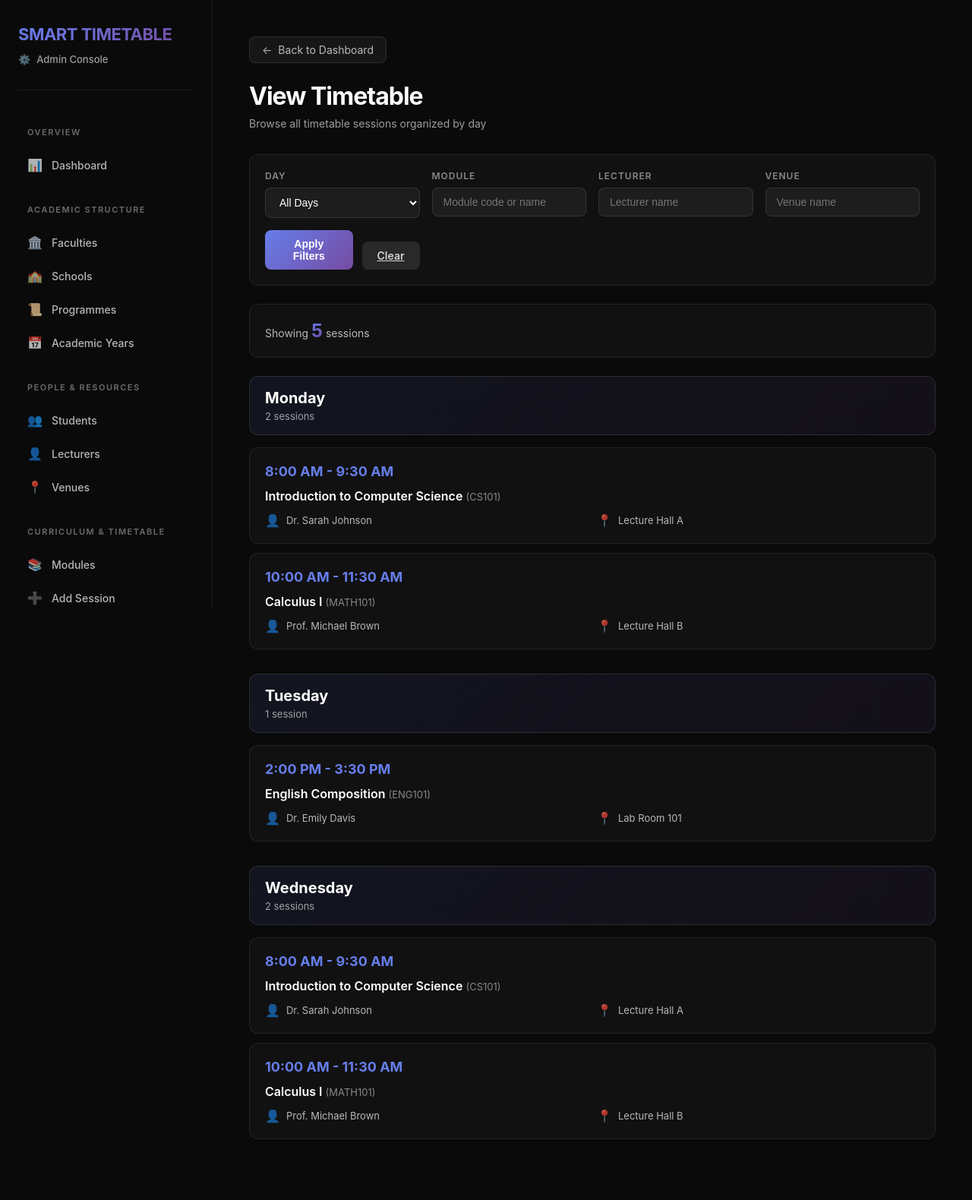
After one commit to ReginalThembaubisi/smart-timetable-system, a PHP site: page /view_timetable.php in a window 1280 px wide. The commit adds this page. Shown: the whole page at 76% size. Run offline with PHP 8.4, Linux system fonts and the light colour scheme; the visitor is signed in with stand-in values (Sample User, id 1); data comes from the database, SQL or seed files in the repository.

Commit message:
Add: View Timetable page - displays all sessions organized by day with filters

```diff
--- a/dashboard.php
+++ b/dashboard.php
@@ -396,7 +396,7 @@ $stats = [
                     <a href="admin/modules.php"><i>📚</i> Modules</a>
                     <a href="admin/timetable.php"><i>➕</i> Add Session</a>
                     <a href="timetable_editor.php"><i>✏️</i> Edit Sessions</a>
-                    <a href="#"><i>📋</i> View Timetable</a>
+                    <a href="view_timetable.php"><i>📋</i> View Timetable</a>
                     <a href="timetable_pdf_parser.php"><i>📤</i> Upload Timetable</a>
                     <a href="admin/exams.php"><i>📆</i> Exam Timetables</a>
                 </nav>
@@ -459,7 +459,7 @@ $stats = [
                         <h4>Add Module</h4>
                         <p>Create new modules</p>
                     </a>
-                    <a href="#" class="action-card">
+                    <a href="view_timetable.php" class="action-card">
                         <span class="action-card-icon">📋</span>
                         <h4>View Timetable</h4>
                         <p>See full schedule</p>
--- /dev/null
+++ b/view_timetable.php
@@ -0,0 +1,574 @@
+<?php
+session_start();
+if (!isset($_SESSION['admin_logged_in'])) {
+    header('Location: admin/login.php');
+    exit;
+}
+
+require_once 'admin/config.php';
+
+$pdo = new PDO("mysql:host=localhost;dbname=smart_timetable", "root", "");
+$pdo->setAttribute(PDO::ATTR_ERRMODE, PDO::ERRMODE_EXCEPTION);
+
+// Get filter values
+$dayFilter = $_GET['day'] ?? '';
+$moduleFilter = $_GET['module'] ?? '';
+$lecturerFilter = $_GET['lecturer'] ?? '';
+$venueFilter = $_GET['venue'] ?? '';
+
+// Build query
+$query = "
+    SELECT s.*, m.module_code, m.module_name, l.lecturer_name, v.venue_name
+    FROM sessions s
+    LEFT JOIN modules m ON s.module_id = m.module_id
+    LEFT JOIN lecturers l ON s.lecturer_id = l.lecturer_id
+    LEFT JOIN venues v ON s.venue_id = v.venue_id
+    WHERE 1=1
+";
+
+$params = [];
+
+if ($dayFilter) {
+    $query .= " AND s.day_of_week = ?";
+    $params[] = $dayFilter;
+}
+
+if ($moduleFilter) {
+    $query .= " AND (m.module_code LIKE ? OR m.module_name LIKE ?)";
+    $searchTerm = "%{$moduleFilter}%";
+    $params[] = $searchTerm;
+    $params[] = $searchTerm;
+}
+
+if ($lecturerFilter) {
+    $query .= " AND l.lecturer_name LIKE ?";
+    $params[] = "%{$lecturerFilter}%";
+}
+
+if ($venueFilter) {
+    $query .= " AND v.venue_name LIKE ?";
+    $params[] = "%{$venueFilter}%";
+}
+
+$query .= " ORDER BY
+    CASE s.day_of_week
+        WHEN 'Monday' THEN 1
+        WHEN 'Tuesday' THEN 2
+        WHEN 'Wednesday' THEN 3
+        WHEN 'Thursday' THEN 4
+        WHEN 'Friday' THEN 5
+        WHEN 'Saturday' THEN 6
+        WHEN 'Sunday' THEN 7
+        ELSE 8
+    END,
+    s.start_time";
+
+$stmt = $pdo->prepare($query);
+$stmt->execute($params);
+$sessions = $stmt->fetchAll(PDO::FETCH_ASSOC);
+
+// Get unique values for filters
+$days = $pdo->query("SELECT DISTINCT day_of_week FROM sessions ORDER BY day_of_week")->fetchAll(PDO::FETCH_COLUMN);
+$modules = $pdo->query("SELECT DISTINCT module_code FROM modules ORDER BY module_code")->fetchAll(PDO::FETCH_COLUMN);
+$lecturers = $pdo->query("SELECT DISTINCT lecturer_name FROM lecturers WHERE lecturer_name IS NOT NULL ORDER BY lecturer_name")->fetchAll(PDO::FETCH_COLUMN);
+$venues = $pdo->query("SELECT DISTINCT venue_name FROM venues WHERE venue_name IS NOT NULL ORDER BY venue_name")->fetchAll(PDO::FETCH_COLUMN);
+
+// Group sessions by day
+$sessionsByDay = [];
+foreach ($sessions as $session) {
+    $day = $session['day_of_week'] ?? 'Unknown';
+    if (!isset($sessionsByDay[$day])) {
+        $sessionsByDay[$day] = [];
+    }
+    $sessionsByDay[$day][] = $session;
+}
+
+$totalSessions = count($sessions);
+?>
+<!DOCTYPE html>
+<html lang="en">
+<head>
+    <meta charset="UTF-8">
+    <meta name="viewport" content="width=device-width, initial-scale=1.0">
+    <title>View Timetable - Smart Timetable</title>
+    <style>
+        * { margin: 0; padding: 0; box-sizing: border-box; }
+        body {
+            font-family: 'Inter', -apple-system, BlinkMacSystemFont, 'Segoe UI', sans-serif;
+            background: #0a0a0a;
+            color: #ffffff;
+            min-height: 100vh;
+            overflow-x: hidden;
+        }
+        .container { display: flex; min-height: 100vh; }
+
+        /* Sidebar - Same as dashboard */
+        .sidebar {
+            width: 280px;
+            background: #0a0a0a;
+            padding: 32px 24px;
+            border-right: 1px solid rgba(255,255,255,0.08);
+            position: fixed;
+            height: 100vh;
+            overflow-y: auto;
+        }
+        .sidebar::-webkit-scrollbar { width: 6px; }
+        .sidebar::-webkit-scrollbar-track { background: transparent; }
+        .sidebar::-webkit-scrollbar-thumb { background: rgba(255,255,255,0.1); border-radius: 3px; }
+
+        .sidebar-header {
+            margin-bottom: 48px;
+            padding-bottom: 24px;
+            border-bottom: 1px solid rgba(255,255,255,0.08);
+        }
+        .sidebar-header h1 {
+            font-size: 22px;
+            font-weight: 700;
+            background: linear-gradient(135deg, #667eea 0%, #764ba2 100%);
+            -webkit-background-clip: text;
+            -webkit-text-fill-color: transparent;
+            margin-bottom: 12px;
+            letter-spacing: -0.5px;
+        }
+        .admin-console {
+            display: flex;
+            align-items: center;
+            gap: 8px;
+            color: rgba(255,255,255,0.6);
+            font-size: 13px;
+            margin-bottom: 8px;
+            font-weight: 500;
+        }
+        .sidebar-section {
+            margin-bottom: 32px;
+        }
+        .sidebar-section-title {
+            font-size: 11px;
+            text-transform: uppercase;
+            letter-spacing: 1.5px;
+            color: rgba(255,255,255,0.4);
+            margin-bottom: 16px;
+            padding: 0 12px;
+            font-weight: 600;
+        }
+        .sidebar-nav a {
+            display: flex;
+            align-items: center;
+            padding: 10px 12px;
+            color: rgba(255,255,255,0.7);
+            text-decoration: none;
+            border-radius: 8px;
+            margin-bottom: 4px;
+            transition: all 0.2s ease;
+            font-size: 14px;
+            font-weight: 500;
+        }
+        .sidebar-nav a:hover {
+            background: rgba(102, 126, 234, 0.1);
+            color: #667eea;
+        }
+        .sidebar-nav a.active {
+            background: linear-gradient(135deg, rgba(102, 126, 234, 0.15) 0%, rgba(118, 75, 162, 0.15) 100%);
+            color: #667eea;
+            border-left: 3px solid #667eea;
+        }
+        .sidebar-nav a i {
+            margin-right: 12px;
+            width: 20px;
+            font-style: normal;
+            font-size: 16px;
+        }
+
+        /* Main Content */
+        .main-content {
+            margin-left: 280px;
+            flex: 1;
+            padding: 48px;
+            background: #0a0a0a;
+        }
+
+        .back-btn {
+            display: inline-flex;
+            align-items: center;
+            gap: 8px;
+            color: rgba(255,255,255,0.7);
+            text-decoration: none;
+            font-size: 14px;
+            padding: 8px 16px;
+            background: rgba(255,255,255,0.05);
+            border: 1px solid rgba(255,255,255,0.1);
+            border-radius: 8px;
+            transition: all 0.2s;
+            margin-bottom: 24px;
+        }
+        .back-btn:hover {
+            background: rgba(102, 126, 234, 0.1);
+            border-color: rgba(102, 126, 234, 0.3);
+            color: #667eea;
+        }
+
+        .page-header {
+            margin-bottom: 32px;
+        }
+        .page-header h1 {
+            font-size: 32px;
+            font-weight: 700;
+            margin-bottom: 8px;
+            letter-spacing: -1px;
+        }
+        .page-header p {
+            color: rgba(255,255,255,0.6);
+            font-size: 14px;
+        }
+
+        /* Filters */
+        .filters {
+            background: rgba(255,255,255,0.03);
+            border: 1px solid rgba(255,255,255,0.08);
+            border-radius: 12px;
+            padding: 20px;
+            margin-bottom: 24px;
+            display: grid;
+            grid-template-columns: repeat(auto-fit, minmax(200px, 1fr));
+            gap: 16px;
+        }
+        .filter-group {
+            display: flex;
+            flex-direction: column;
+        }
+        .filter-group label {
+            font-size: 12px;
+            color: rgba(255,255,255,0.5);
+            text-transform: uppercase;
+            letter-spacing: 1px;
+            margin-bottom: 8px;
+            font-weight: 600;
+        }
+        .filter-group select,
+        .filter-group input {
+            padding: 10px 14px;
+            background: rgba(255,255,255,0.05);
+            border: 1px solid rgba(255,255,255,0.1);
+            border-radius: 8px;
+            color: #ffffff;
+            font-size: 14px;
+        }
+        .filter-group select:focus,
+        .filter-group input:focus {
+            outline: none;
+            border-color: #667eea;
+            background: rgba(255,255,255,0.08);
+        }
+        .filter-actions {
+            display: flex;
+            gap: 12px;
+            align-items: flex-end;
+        }
+        .btn {
+            padding: 10px 20px;
+            border-radius: 8px;
+            border: none;
+            font-size: 14px;
+            font-weight: 600;
+            cursor: pointer;
+            transition: all 0.2s;
+        }
+        .btn-primary {
+            background: linear-gradient(135deg, #667eea 0%, #764ba2 100%);
+            color: white;
+        }
+        .btn-primary:hover {
+            transform: translateY(-2px);
+            box-shadow: 0 8px 20px rgba(102, 126, 234, 0.3);
+        }
+        .btn-secondary {
+            background: rgba(255,255,255,0.1);
+            color: rgba(255,255,255,0.8);
+        }
+        .btn-secondary:hover {
+            background: rgba(255,255,255,0.15);
+        }
+
+        /* Summary */
+        .summary {
+            background: rgba(255,255,255,0.03);
+            border: 1px solid rgba(255,255,255,0.08);
+            border-radius: 12px;
+            padding: 20px;
+            margin-bottom: 24px;
+            display: flex;
+            align-items: center;
+            justify-content: space-between;
+        }
+        .summary-text {
+            font-size: 14px;
+            color: rgba(255,255,255,0.7);
+        }
+        .summary-count {
+            font-size: 24px;
+            font-weight: 700;
+            background: linear-gradient(135deg, #667eea 0%, #764ba2 100%);
+            -webkit-background-clip: text;
+            -webkit-text-fill-color: transparent;
+        }
+
+        /* Timetable by day */
+        .day-section {
+            margin-bottom: 32px;
+        }
+        .day-header {
+            background: linear-gradient(135deg, rgba(102, 126, 234, 0.1) 0%, rgba(118, 75, 162, 0.1) 100%);
+            border: 1px solid rgba(255,255,255,0.1);
+            border-radius: 12px;
+            padding: 16px 20px;
+            margin-bottom: 16px;
+        }
+        .day-header h2 {
+            font-size: 20px;
+            font-weight: 700;
+            margin-bottom: 4px;
+        }
+        .day-header p {
+            font-size: 13px;
+            color: rgba(255,255,255,0.6);
+        }
+        .sessions-grid {
+            display: grid;
+            gap: 12px;
+        }
+        .session-card {
+            background: rgba(255,255,255,0.03);
+            border: 1px solid rgba(255,255,255,0.08);
+            border-radius: 12px;
+            padding: 20px;
+            transition: all 0.2s;
+        }
+        .session-card:hover {
+            border-color: rgba(102, 126, 234, 0.5);
+            background: rgba(102, 126, 234, 0.05);
+            transform: translateY(-2px);
+        }
+        .session-header {
+            display: flex;
+            justify-content: space-between;
+            align-items: flex-start;
+            margin-bottom: 12px;
+        }
+        .session-time {
+            font-size: 18px;
+            font-weight: 700;
+            color: #667eea;
+        }
+        .session-module {
+            font-size: 16px;
+            font-weight: 600;
+            margin-bottom: 8px;
+        }
+        .session-module-code {
+            color: rgba(255,255,255,0.5);
+            font-size: 13px;
+            font-weight: 400;
+        }
+        .session-details {
+            display: grid;
+            grid-template-columns: repeat(auto-fit, minmax(150px, 1fr));
+            gap: 12px;
+            margin-top: 12px;
+        }
+        .session-detail {
+            display: flex;
+            align-items: center;
+            gap: 8px;
+            font-size: 13px;
+            color: rgba(255,255,255,0.7);
+        }
+        .session-detail-icon {
+            font-size: 16px;
+        }
+
+        .empty-state {
+            text-align: center;
+            padding: 60px 20px;
+            color: rgba(255,255,255,0.5);
+        }
+        .empty-state-icon {
+            font-size: 64px;
+            margin-bottom: 16px;
+        }
+        .empty-state h3 {
+            font-size: 20px;
+            margin-bottom: 8px;
+            color: rgba(255,255,255,0.8);
+        }
+    </style>
+</head>
+<body>
+    <div class="container">
+        <!-- Sidebar -->
+        <div class="sidebar">
+            <div class="sidebar-header">
+                <h1>SMART TIMETABLE</h1>
+                <div class="admin-console">
+                    <span>⚙️</span>
+                    <span>Admin Console</span>
+                </div>
+            </div>
+
+            <div class="sidebar-section">
+                <div class="sidebar-section-title">Overview</div>
+                <nav class="sidebar-nav">
+                    <a href="dashboard.php"><i>📊</i> Dashboard</a>
+                </nav>
+            </div>
+
+            <div class="sidebar-section">
+                <div class="sidebar-section-title">Academic Structure</div>
+                <nav class="sidebar-nav">
+                    <a href="#"><i>🏛️</i> Faculties</a>
+                    <a href="#"><i>🏫</i> Schools</a>
+                    <a href="#"><i>📜</i> Programmes</a>
+                    <a href="#"><i>📅</i> Academic Years</a>
+                </nav>
+            </div>
+
+            <div class="sidebar-section">
+                <div class="sidebar-section-title">People & Resources</div>
+                <nav class="sidebar-nav">
+                    <a href="admin/students.php"><i>👥</i> Students</a>
+                    <a href="admin/lecturers.php"><i>👤</i> Lecturers</a>
+                    <a href="admin/venues.php"><i>📍</i> Venues</a>
+                </nav>
+            </div>
+
+            <div class="sidebar-section">
+                <div class="sidebar-section-title">Curriculum & Timetable</div>
+                <nav class="sidebar-nav">
+                    <a href="admin/modules.php"><i>📚</i> Modules</a>
+                    <a href="admin/timetable.php"><i>➕</i> Add Session</a>
+                    <a href="timetable_editor.php"><i>✏️</i> Edit Sessions</a>
+                    <a href="view_timetable.php" class="active"><i>📋</i> View Timetable</a>
+                    <a href="timetable_pdf_parser.php"><i>📤</i> Upload Timetable</a>
+                    <a href="admin/exams.php"><i>📆</i> Exam Timetables</a>
+                </nav>
+            </div>
+        </div>
+
+        <!-- Main Content -->
+        <div class="main-content">
+            <a href="dashboard.php" class="back-btn">
+                <span>←</span>
+                <span>Back to Dashboard</span>
+            </a>
+
+            <div class="page-header">
+                <h1>View Timetable</h1>
+                <p>Browse all timetable sessions organized by day</p>
+            </div>
+
+            <!-- Filters -->
+            <form method="GET" class="filters">
+                <div class="filter-group">
+                    <label>Day</label>
+                    <select name="day">
+                        <option value="">All Days</option>
+                        <?php foreach ($days as $day): ?>
+                            <option value="<?= htmlspecialchars($day) ?>" <?= $dayFilter === $day ? 'selected' : '' ?>>
+                                <?= htmlspecialchars($day) ?>
+                            </option>
+                        <?php endforeach; ?>
+                    </select>
+                </div>
+
+                <div class="filter-group">
+                    <label>Module</label>
+                    <input type="text" name="module" placeholder="Module code or name" value="<?= htmlspecialchars($moduleFilter) ?>">
+                </div>
+
+                <div class="filter-group">
+                    <label>Lecturer</label>
+                    <input type="text" name="lecturer" placeholder="Lecturer name" value="<?= htmlspecialchars($lecturerFilter) ?>">
+                </div>
+
+                <div class="filter-group">
+                    <label>Venue</label>
+                    <input type="text" name="venue" placeholder="Venue name" value="<?= htmlspecialchars($venueFilter) ?>">
+                </div>
+
+                <div class="filter-actions">
+                    <button type="submit" class="btn btn-primary">Apply Filters</button>
+                    <a href="view_timetable.php" class="btn btn-secondary">Clear</a>
+                </div>
+            </form>
+
+            <!-- Summary -->
+            <div class="summary">
+                <div class="summary-text">
+                    Showing <span class="summary-count"><?= $totalSessions ?></span> session<?= $totalSessions !== 1 ? 's' : '' ?>
+                    <?php if ($dayFilter || $moduleFilter || $lecturerFilter || $venueFilter): ?>
+                        (filtered)
+                    <?php endif; ?>
+                </div>
+            </div>
+
+            <!-- Timetable by Day -->
+            <?php if (empty($sessionsByDay)): ?>
+                <div class="empty-state">
+                    <div class="empty-state-icon">📅</div>
+                    <h3>No Sessions Found</h3>
+                    <p>No timetable sessions match your filters. Try adjusting your search criteria or upload a timetable file.</p>
+                </div>
+            <?php else: ?>
+                <?php
+                $dayOrder = ['Monday', 'Tuesday', 'Wednesday', 'Thursday', 'Friday', 'Saturday', 'Sunday'];
+                foreach ($dayOrder as $day):
+                    if (!isset($sessionsByDay[$day])) continue;
+                    $daySessions = $sessionsByDay[$day];
+                ?>
+                    <div class="day-section">
+                        <div class="day-header">
+                            <h2><?= htmlspecialchars($day) ?></h2>
+                            <p><?= count($daySessions) ?> session<?= count($daySessions) !== 1 ? 's' : '' ?></p>
+                        </div>
+
+                        <div class="sessions-grid">
+                            <?php foreach ($daySessions as $session): ?>
+                                <div class="session-card">
+                                    <div class="session-header">
+                                        <div class="session-time">
+                                            <?= date('g:i A', strtotime($session['start_time'])) ?> -
+                                            <?= date('g:i A', strtotime($session['end_time'])) ?>
+                                        </div>
+                                    </div>
+
+                                    <div class="session-module">
+                                        <?= htmlspecialchars($session['module_name'] ?? 'Unknown Module') ?>
+                                        <span class="session-module-code">
+                                            (<?= htmlspecialchars($session['module_code'] ?? 'N/A') ?>)
+                                        </span>
+                                    </div>
+
+                                    <div class="session-details">
+                                        <?php if ($session['lecturer_name']): ?>
+                                            <div class="session-detail">
+                                                <span class="session-detail-icon">👤</span>
+                                                <span><?= htmlspecialchars($session['lecturer_name']) ?></span>
+                                            </div>
+                                        <?php endif; ?>
+
+                                        <?php if ($session['venue_name']): ?>
+                                            <div class="session-detail">
+                                                <span class="session-detail-icon">📍</span>
+                                                <span><?= htmlspecialchars($session['venue_name']) ?></span>
+                                            </div>
+                                        <?php endif; ?>
+                                    </div>
+                                </div>
+                            <?php endforeach; ?>
+                        </div>
+                    </div>
+                <?php endforeach; ?>
+            <?php endif; ?>
+        </div>
+    </div>
+</body>
+</html>
```
